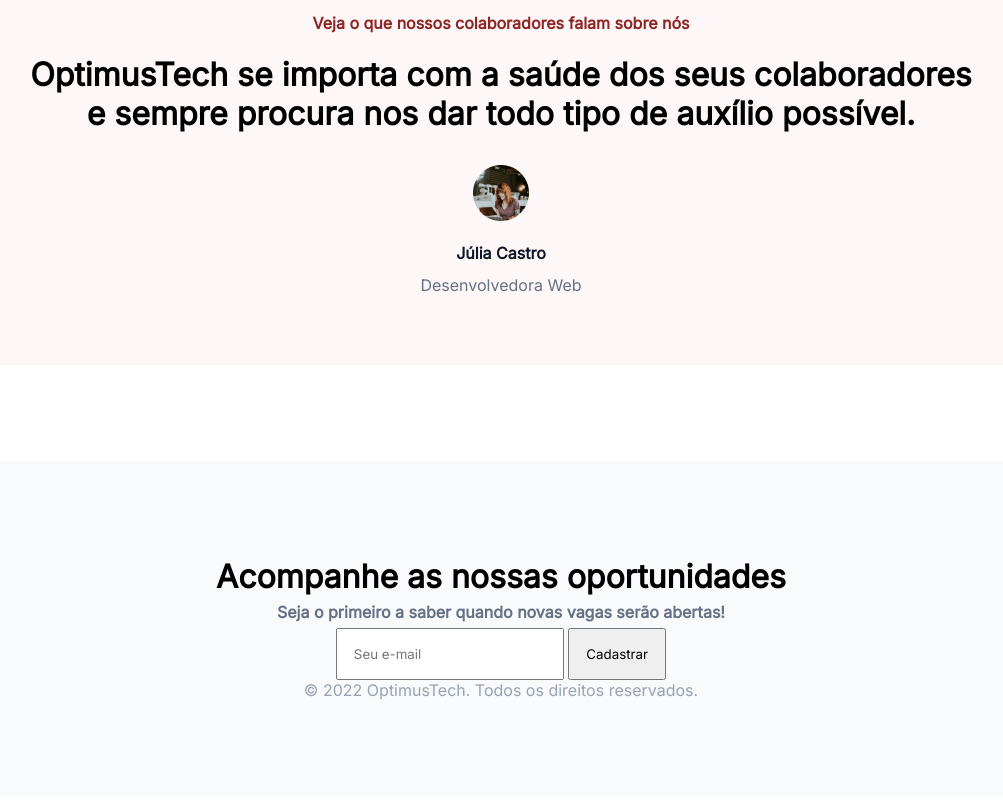
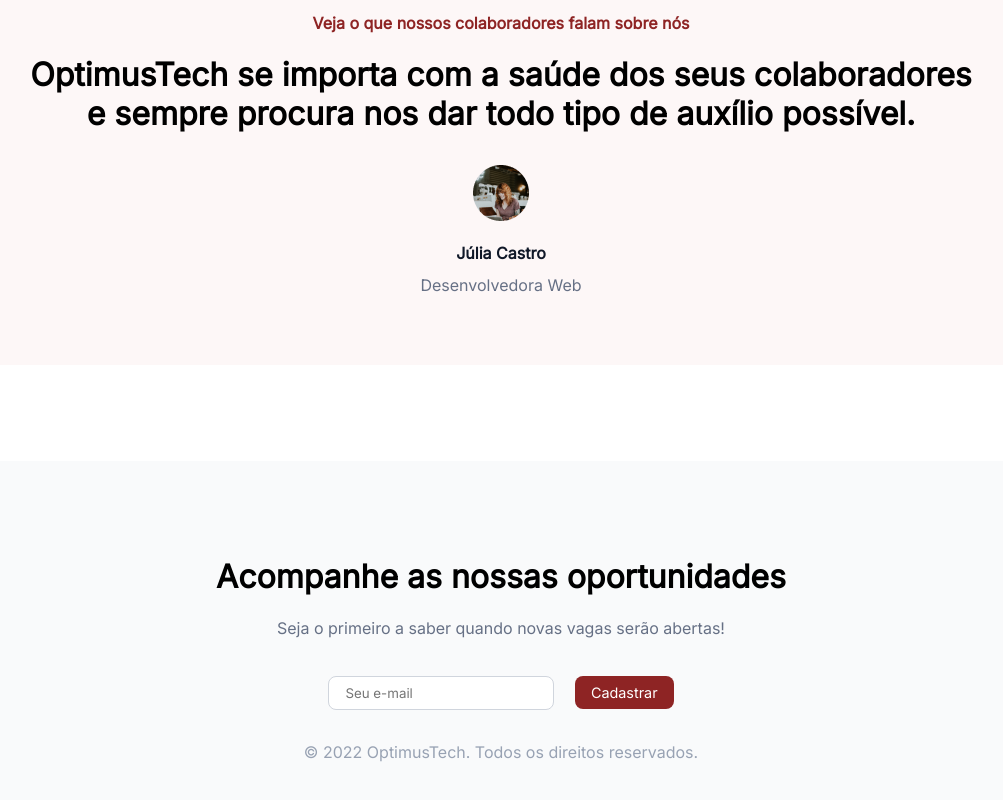
Before and after one commit to Rickzin-o/Landing-Page-7DoC, a plain HTML site: page index.html in a window 1280 px wide. Shown: the part 2638-3438 px from the top of the page, without its empty margins (139-1142 px from the left). Drawn offline with Linux system fonts and the light colour scheme.

Commit message:
Dia 7 finalizado

```diff
--- a/index.html
+++ b/index.html
@@ -135,9 +135,9 @@
         <div id="form">
             <h1>Acompanhe as nossas oportunidades</h1>
             <span>Seja o primeiro a saber quando novas vagas serão abertas!</span>
-            <div>
-                <input placeholder="Seu e-mail">
-                <button>Cadastrar</button>
+            <div id="interact">
+                <input placeholder="Seu e-mail" type="text">
+                <button type="submit">Cadastrar</button>
             </div>
         </div>
         <footer>© 2022 OptimusTech. Todos os direitos reservados.</footer>
--- a/main.css
+++ b/main.css
@@ -32,7 +32,7 @@ nav {
     margin-right: 2rem;
 }
 
-#navbar-buttons button {
+button {
     padding: 0.8rem 1rem;
     border-radius: 0.5rem;
 
@@ -47,7 +47,7 @@ nav {
     transition: all 200ms ease-in-out;
 }
 
-#navbar-buttons button:hover {
+button:hover {
     opacity: 75%;
 }
 
@@ -252,7 +252,8 @@ p {
 .formulario footer {
     color: #98A2B3;
     font-size: 1rem;
-    font-weight: 500;
+    font-weight: 400;
+    margin-top: 2rem;
 }
 
 .formulario #form {
@@ -266,13 +267,23 @@ p {
 }
 
 #form span {
+    margin-top: 1rem;
+    margin-bottom: 2rem;
+    font-weight: 500;
+    font-size: 1rem;
     color: var(--cor-texto);
 }
 
 #form input {
-    padding: 1rem;
+    padding: 0.5rem 1rem;
+    margin-right: 1rem;
+    border: 1px solid #D0D5DD;
+    border-radius: 0.5rem;
 }
 
 #form button {
-    padding: 1rem;
+    padding: 0.5rem 1rem;
+    border: none;
+    color: #FFF;
+    background-color: var(--cor-principal);
 }
```
